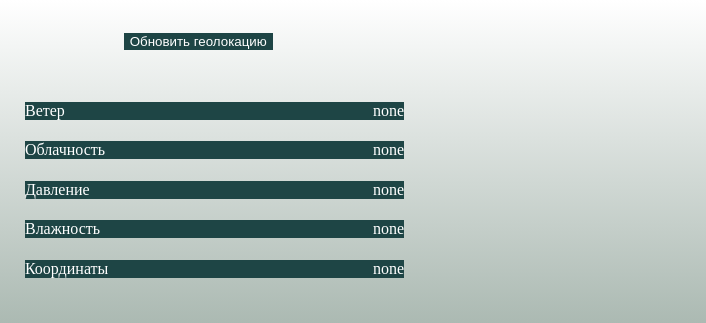
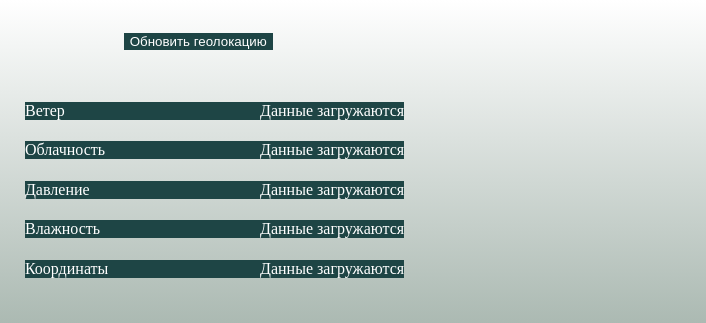
Before and after one commit to IlyaZinovev/IlyaZinovev.github.io, a plain HTML site: page index.html in a window 1280 px wide. Shown: the top 323 px of the page, 574-1280 px from the left. Drawn offline with Linux system fonts and the light colour scheme.

Commit message:
Loader titles, https request

```diff
--- a/index.html
+++ b/index.html
@@ -23,23 +23,23 @@
                 <ul class="mainParams">
                     <li class="weatherParam">
                         <p class="paramName">Ветер</p>
-                        <p class="wind">none</p>
+                        <p class="wind">Данные загружаются</p>
                     </li>
                     <li class="weatherParam">
                         <p class="paramName">Облачность</p>
-                        <p class="cloud">none</p>
+                        <p class="cloud">Данные загружаются</p>
                     </li>
                     <li class="weatherParam">
                         <p class="paramName">Давление</p>
-                        <p class="pressure">none</p>
+                        <p class="pressure">Данные загружаются</p>
                     </li>
                     <li class="weatherParam">
                         <p class="paramName">Влажность</p>
-                        <p class="humidity">none</p>
+                        <p class="humidity">Данные загружаются</p>
                     </li>
                     <li class="weatherParam">
                         <p class="paramName">Координаты</p>
-                        <p class="coordinates">none</p>
+                        <p class="coordinates">Данные загружаются</p>
                     </li>
                 </ul>
             </div>
@@ -62,23 +62,23 @@
                         <ul>
                             <li class="weatherParam">
                                 <p class="paramName">Ветер</p>
-                                <p class="wind">none</p>
+                                <p class="wind">Данные загружаются</p>
                             </li>
                             <li class="weatherParam">
                                 <p class="paramName">Облачность</p>
-                                <p class="cloud">none</p>
+                                <p class="cloud">Данные загружаются</p>
                             </li>
                             <li class="weatherParam">
                                 <p class="paramName">Давление</p>
-                                <p class="pressure">none</p>
+                                <p class="pressure">Данные загружаются</p>
                             </li>
                             <li class="weatherParam">
                                 <p class="paramName">Влажность</p>
-                                <p class="humidity">none</p>
+                                <p class="humidity">Данные загружаются</p>
                             </li>
                             <li class="weatherParam">
                                 <p class="paramName">Координаты</p>
-                                <p class="coordinates">none</p>
+                                <p class="coordinates">Данные загружаются</p>
                             </li>
                         </ul>
                     </li>
--- a/script.js
+++ b/script.js
@@ -1,5 +1,5 @@
 const API_KEY = "64a15844ff104b88a11205731212109";
-const BASE_URL = "http://api.weatherapi.com/v1/current.json?key=" + API_KEY + "&q=";
+const BASE_URL = "https://api.weatherapi.com/v1/current.json?key=" + API_KEY + "&q=";
 const DEFAULT_CITY = "Saint Petersburg"
 
 async function LoadData(city)
--- a/style.css
+++ b/style.css
@@ -165,4 +165,8 @@ p
     {
         width: 100%
     }
+    .cityName
+    {
+        width: 30%;
+    }
 }
```
